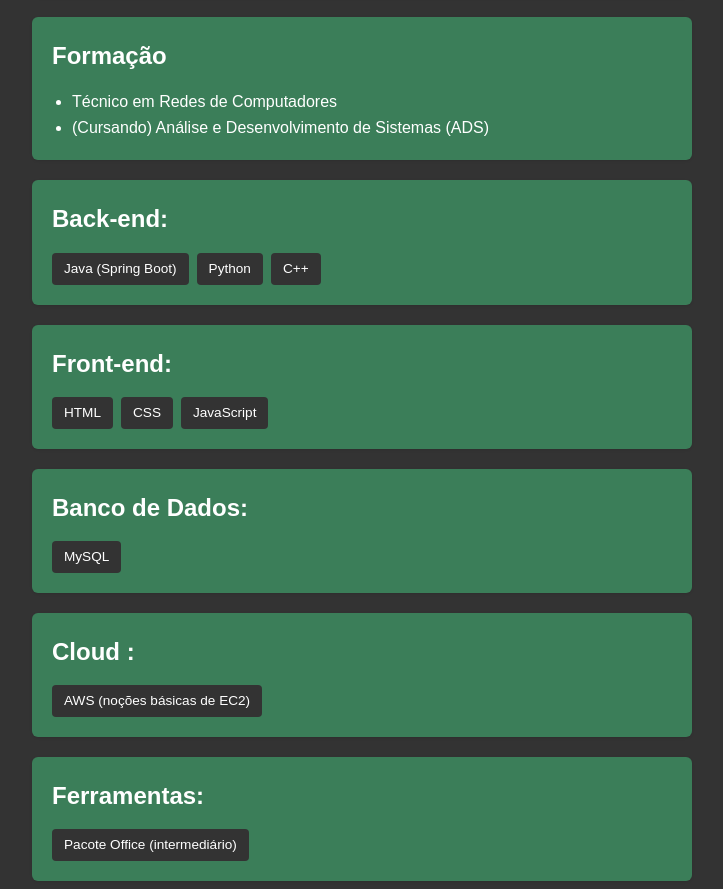
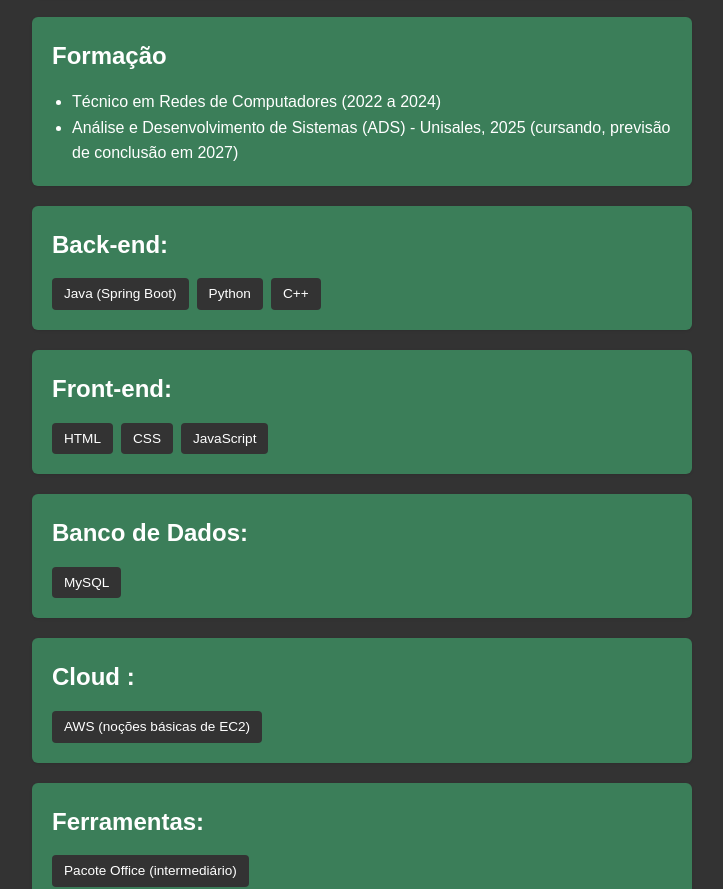
Before and after one commit to Mazzega375/Curriculo-Luiz-, a plain HTML site: page index.html in a window 1280 px wide. Shown: the part 826-1715 px from the top of the page, without its empty margins (278-1001 px from the left). Drawn offline with Linux system fonts and the light colour scheme.

Commit message:
Update index.html

```diff
--- a/index.html
+++ b/index.html
@@ -43,8 +43,8 @@
     <section>
       <h2>Formação</h2>
       <ul>
-        <li>Técnico em Redes de Computadores</li>
-        <li>(Cursando) Análise e Desenvolvimento de Sistemas (ADS)</li>
+        <li>Técnico em Redes de Computadores (2022 a 2024)</li>
+        <li>Análise e Desenvolvimento de Sistemas (ADS) - Unisales, 2025 (cursando, previsão de conclusão em 2027)</li>
       </ul>
     </section>
 
```
